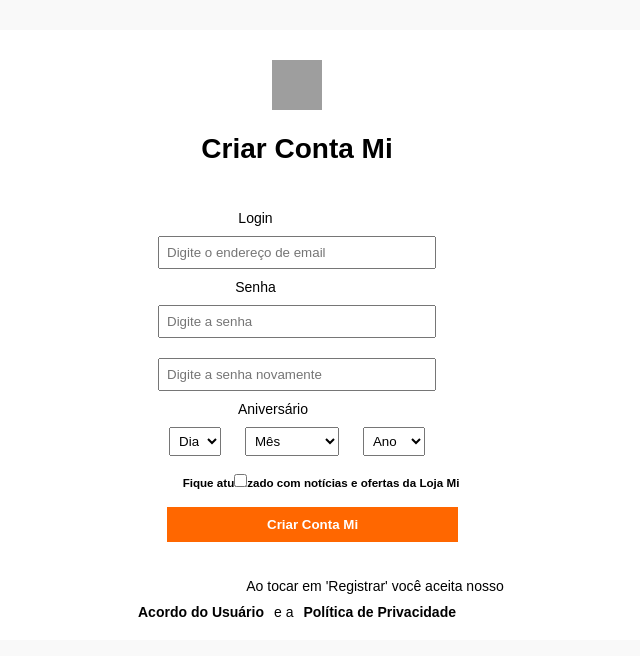
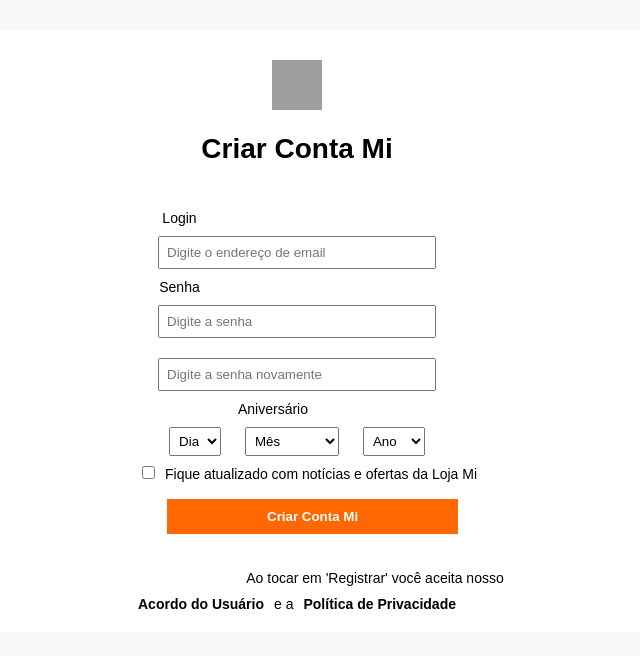
Before and after one commit to adilsonmd/projeto-xiaomi, a PHP site: page /conta_mi_registrar.html in a window 1280 px wide. Shown: the top 656 px of the page, without its empty margins (343-983 px from the left). Run offline with PHP 8.4, Linux system fonts and the light colour scheme; grey boxes are pictures that could not be loaded.

Commit message:
ajustes registrar

```diff
--- a/conta_mi_registrar.html
+++ b/conta_mi_registrar.html
@@ -138,9 +138,9 @@
 			<option value="1959">1959</option>
 		    </select> <br>
 
-			 <h5><input type="checkbox" name="noticias" class="checa">Fique atualizado com notícias e ofertas da Loja Mi</h5>
+			<input type="checkbox" name="noticias" class="checa">Fique atualizado com notícias e ofertas da Loja Mi<br>
 
-			 <input type="submit" name="bt_enviar" class="botao" value="Criar Conta Mi"><br>
+			<input type="submit" name="bt_enviar" class="botao" value="Criar Conta Mi"><br>
 		 </form>
 		 </div>
 		 <p><label for="politicas">Ao tocar em 'Registrar' você aceita nosso</p>
--- a/css/registrar.css
+++ b/css/registrar.css
@@ -28,7 +28,6 @@ p {
 label{
 	text-align: left;
 	top:50%;
-	left:10%;
 	margin-top:-50px;
 	margin-left:-225px;
 }
@@ -60,9 +59,8 @@ select {
 }
 
 input[type="checkbox"]{
-text-align: left;
+	text-align: left;
 	top:50%;
-	left:10%;
 	margin-top:-50px;
 	margin-left:25px;
 }
```
